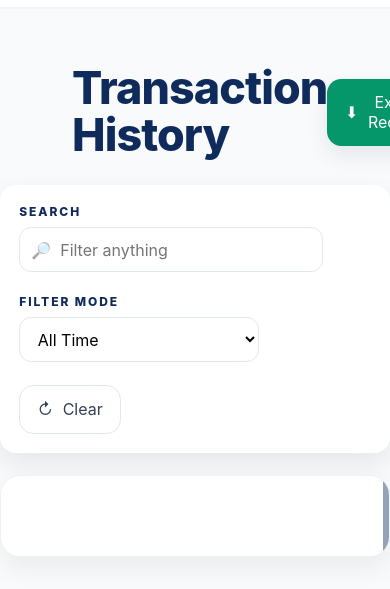
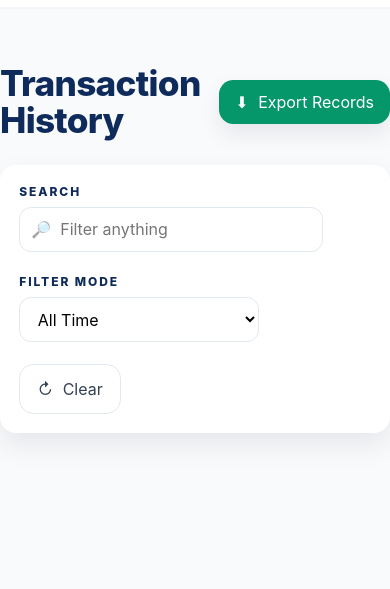
Before and after one commit to adida4120/frontend-capstone-team-14, a plain HTML site: page html/expense-history.html in a window 390 px wide. Shown: the part 63-652 px from the top of the page. Drawn offline with Linux system fonts and the light colour scheme.

Commit message:
css changes

```diff
--- a/css/expense-history.css
+++ b/css/expense-history.css
@@ -1,3 +1,4 @@
+
 /* =========================
    HISTORY PAGE
    ========================= */
@@ -12,19 +13,30 @@
 
    /*header row: title+ export */
    .history-head{
-    display: flex;
+    display: grid;
     align-items: center;
-    justify-content: space-between;
+    grid-template-columns: 1fr auto 1fr;
     margin: 1.4rem 0 1.6rem;
+    gap: 1rem;
+    flex-wrap: wrap;
    }
 
+   .history-title{
+    grid-column: 2;
+    text-align: center;
+   }
+
+   #exportBtn{
+    grid-column: 3;
+    justify-self:center;
+   }
    .history-title{
     font-size: 2.8rem;
     line-height: 1.05;
     font-weight: 800;
     color: #0f2b5b;
     letter-spacing: -0.02em;
-    margin-left: 4.5rem;
+
    }
 
 /* -------------------------
@@ -62,10 +74,7 @@
   }
 
   .filter-group--mode{
-    min-width: 15rem;
-  }
-  .filter-group--mode{
-  min-width: 15rem; /* 240px */
+  min-width: 15rem;
 }
 
 .filter-group--date{
@@ -252,13 +261,36 @@
 
 /* ===== Responsive ===== */
 @media(max-width: 900px){
+    .history-head{
+      display: flex;
+      align-items:center;
+      justify-content: space-between;
+      gap: 1rem;
+      flex-wrap: nowrap;
+    }
+
+    .history-title{
+      margin: 0;
+      text-align: left;
+      font-size: 2.2rem;
+    }
+
+    #exportBtn{
+      margin-left: auto;
+      padding: 0.75rem 1rem;
+      border-radius: 0.9rem;
+      white-space: nowrap;
+    }
+
     .filters-row{
         flex-wrap: wrap;
         align-items: flex-start;
     }
+
     .filter-actions{
         margin-left: 0;
     }
+
     .range-fields{
         width: 100%;
     }
--- a/html/expense-history.html
+++ b/html/expense-history.html
@@ -99,18 +99,6 @@
             </div>
 
             <ul id="txList" class="tx-list" aria-live="polite">
-                <li class="tx-item">
-                <div class="tx-icon" aria-hidden="true"></div>
-
-                <div class="tx-text">
-                    <div class="tx-title"></div>
-                    <div class="tx-sub"></div>
-                </div>
-
-                 <div class="tx-amount"></div>
-
-  <button class="tx-delete" type="button" aria-label="Delete transaction"></button>
-</li>
 
             </ul>
         </section>
```
